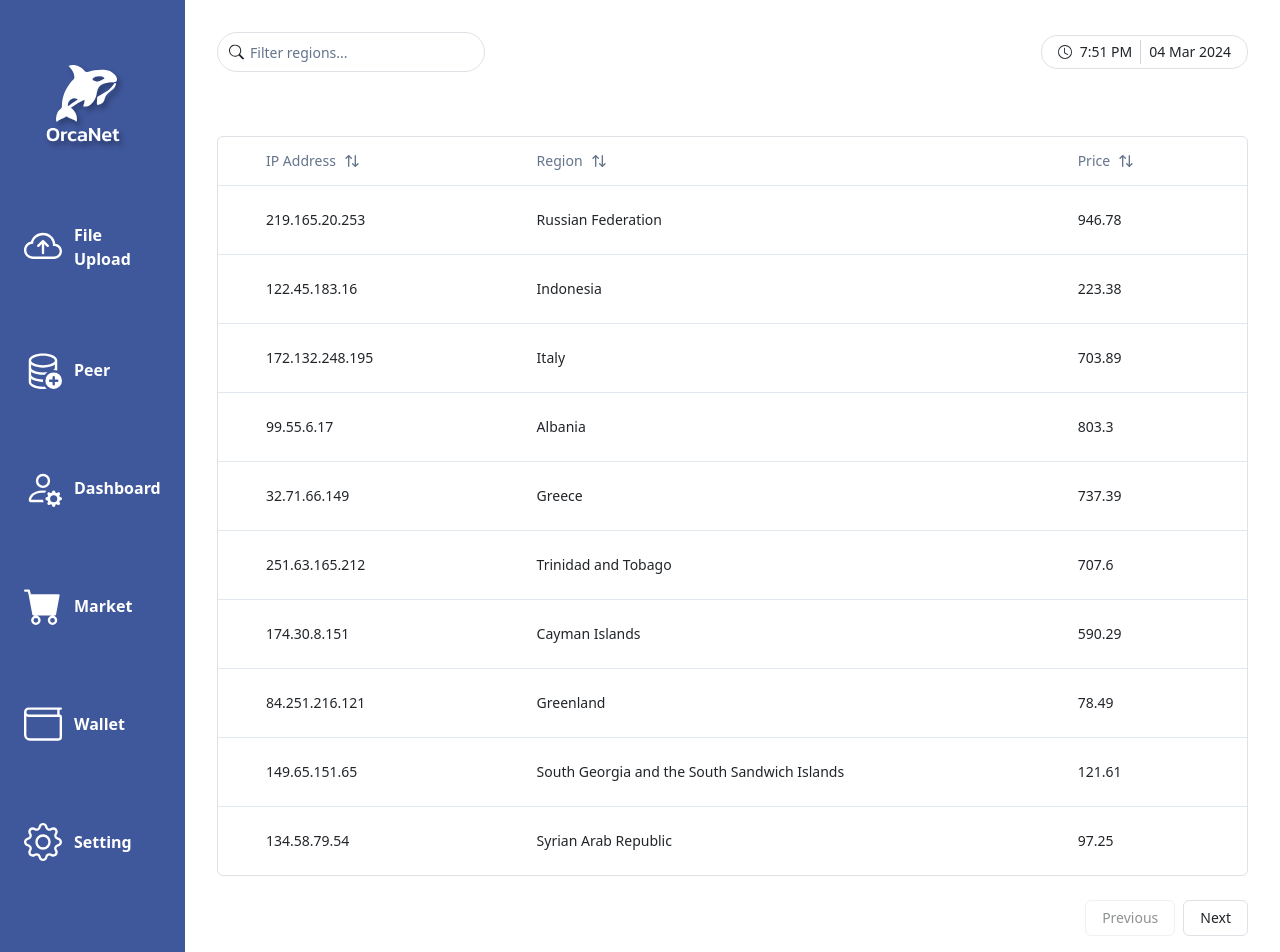
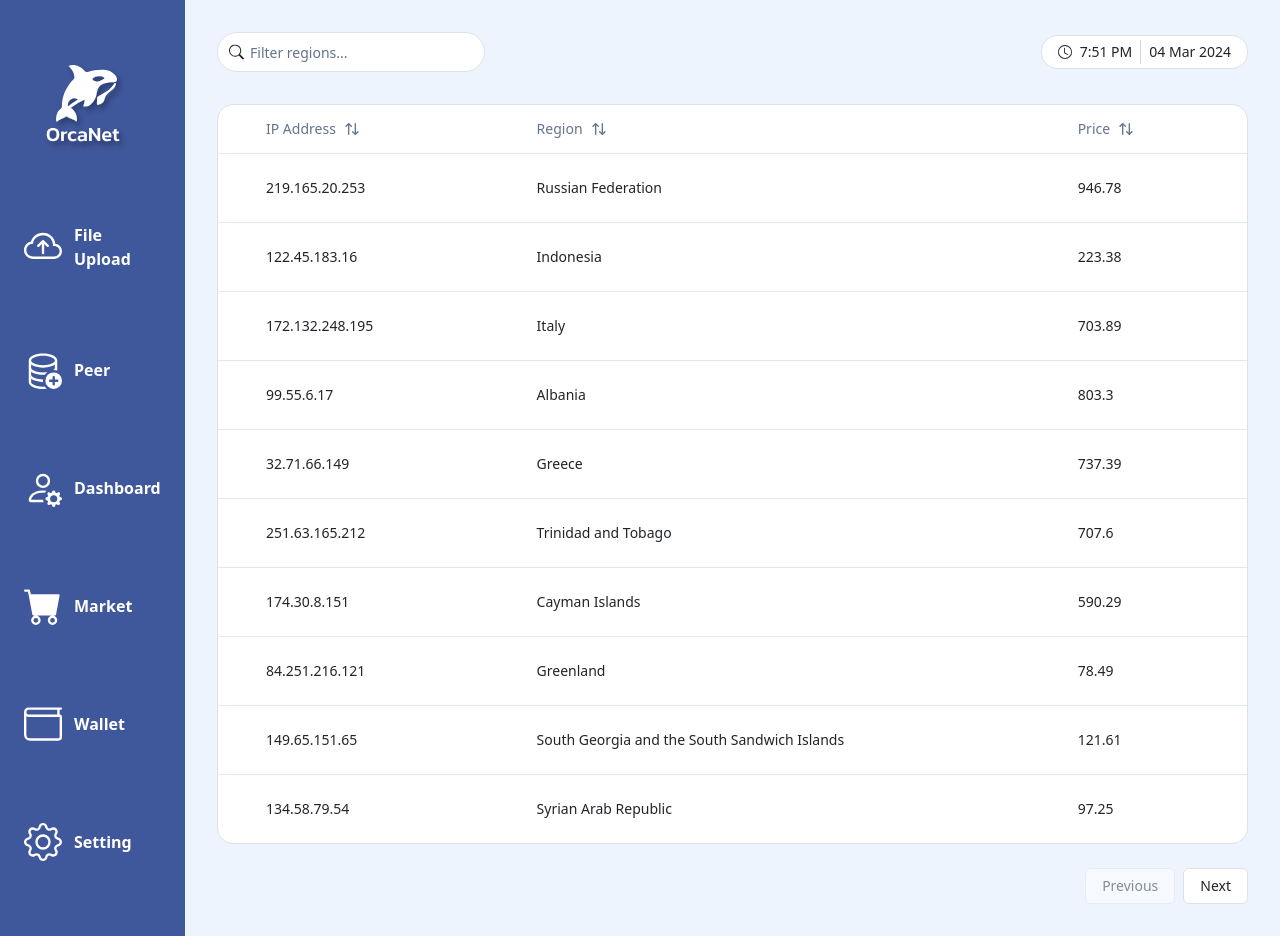
Before and after one commit to sbu-416-24sp/orcanet-desktop-deprecated, a React (Vite) app in the folder frontend/: page /market in a window 1280 px wide. Shown: the top 952 px of the page. Built offline with nearby package versions, Linux system fonts and the light colour scheme; the HTML template or start-up script is replaced by a standard one.

Commit message:
Fix Background color of Market Page

```diff
--- a/frontend/src/components/Market/MarketPage.tsx
+++ b/frontend/src/components/Market/MarketPage.tsx
@@ -5,7 +5,7 @@ import fakeSeeds from "./fakeSeeds";
 
 const MarketPage = () => {
   return (
-    <div className="p-8">
+    <div className="p-8 h-full bg-blue-100 bg-opacity-50">
       <DataTable columns={columns} data={fakeSeeds} />
     </div>
   );
--- a/frontend/src/components/Market/MarketTable.tsx
+++ b/frontend/src/components/Market/MarketTable.tsx
@@ -82,7 +82,7 @@ export function DataTable<TData>({ columns, data }: DataTableProps<TData>) {
         <TimeBar />
       </div>
       {/* <h3 className="pt-8">Market</h3> */}
-      <div className="rounded-md border mt-16">
+      <div className="rounded-2xl border mt-8 bg-white">
         <Table>
           <TableHeader>
             {table.getHeaderGroups().map((headerGroup) => (
@@ -132,7 +132,7 @@ export function DataTable<TData>({ columns, data }: DataTableProps<TData>) {
           </TableBody>
         </Table>
       </div>
-      <div className="flex items-center justify-end space-x-2 py-4">
+      <div className="flex items-center justify-end space-x-2 pt-4">
         <Button
           variant="outline"
           size="sm"
```
